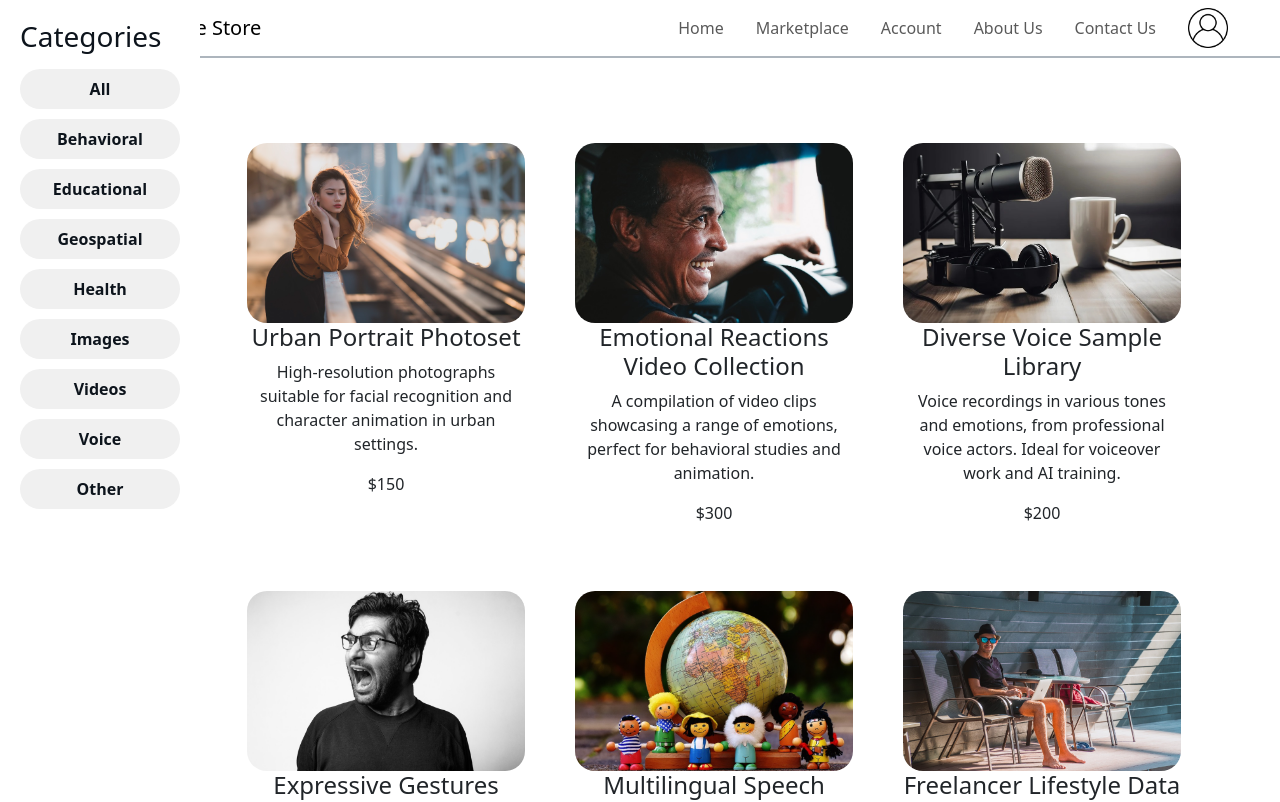
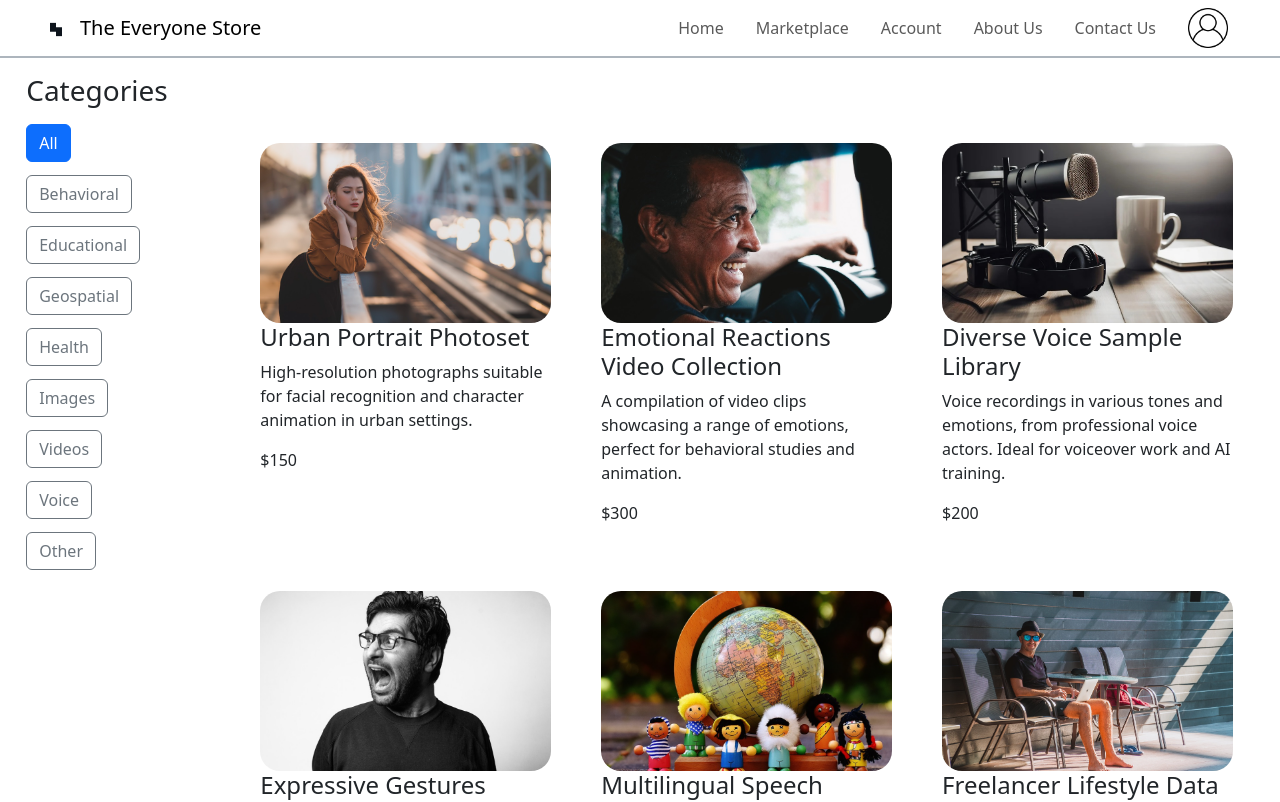
Before and after one commit to simonnilsson90/EksjoSot_Frontend, a React (Create React App) app: page /market in a window 1280 px wide. Shown: the top 802 px of the page. Built offline with nearby package versions, Linux system fonts and the light colour scheme.

Commit message:
Style CategoryFilter with react styling instead of with .css file

```diff
--- a/package.json
+++ b/package.json
@@ -6,7 +6,6 @@
     "@testing-library/jest-dom": "^5.17.0",
     "@testing-library/react": "^13.4.0",
     "@testing-library/user-event": "^13.5.0",
-    "bootstrap": "^5.3.3",
     "react": "^18.2.0",
     "react-dom": "^18.2.0",
     "react-icons": "^5.0.1",
--- a/src/components/marketplace/CategoryFilter.js
+++ b/src/components/marketplace/CategoryFilter.js
@@ -1,18 +1,20 @@
-// src/components/marketplace/CategoryFilter.js:
-
 import React from "react";
-import "./CategoryFilter.css";
 
 const CategoryFilter = ({category, onCategoryChange}) => {
     const categories = ['All', 'Behavioral', 'Educational', 'Geospatial', 'Health', 'Images', 'Videos', 'Voice', 'Other'];
 
     return (
-        <aside className="category-filter">
-            <h3>Categories</h3>
-            <ul>
+        <aside className="category-filter p-3" >
+            <h3 className="mb-3">Categories</h3>
+            <ul className="list-unstyled d-flex flex-wrap" style={{gap: '5px'}} >
                 {categories.map((cat) =>
-                    <li key={cat} className={category === cat ? 'active' : ''}>
-                        <button onClick={() => onCategoryChange(cat)}>{cat}</button>
+                    <li key={cat} className="mb-2">
+                        <button
+                            onClick={() => onCategoryChange(cat)}
+                            className={`btn ${category === cat ? 'btn-primary' : 'btn-outline-secondary'} btn-block`}
+                        >
+                            {cat}
+                        </button>
                     </li>
                 )}
             </ul>
@@ -20,5 +22,4 @@ const CategoryFilter = ({category, onCategoryChange}) => {
     );
 }
 
-
 export default CategoryFilter;
--- a/src/components/marketplace/DatasetList.css
+++ /dev/null
@@ -1,19 +0,0 @@
-.dataset-list {
-    display: grid;
-    grid-template-columns: repeat(auto-fill, minmax(250px, 1fr));
-    gap: 20px;
-    padding: 20px;
-    margin-top: 50px;
-}
-
-.dataset-item {
-    padding: 15px;
-    text-align: center;
-}
-
-.dataset-item img {
-    width: 100%;
-    height: 180px;
-    border-radius: 20px;
-    object-fit: cover;
-}
--- a/src/components/marketplace/DatasetList.js
+++ b/src/components/marketplace/DatasetList.js
@@ -1,14 +1,11 @@
-// src/components/marketplace/DatasetList.js:
-
 import React from 'react';
-import "./DatasetList.css";
 
 const DatasetList = ({ datasets }) => {
     return (
-        <div className="dataset-list">
+        <div style={datasetList}>
             {datasets.map((dataset) => (
-                <div key={dataset.id} className="dataset-item">
-                    <img src={`/images/marketplace/${dataset.imagePreview}`} alt={dataset.title} />
+                <div key={dataset.id} style={datasetitem}>
+                    <img src={`/images/marketplace/${dataset.imagePreview}`} alt={dataset.title} style={dataSetImage} />
                     <h4>{dataset.title}</h4>
                     <p>{dataset.description}</p>
                     <p className="price">${dataset.price}</p>
@@ -18,4 +15,24 @@ const DatasetList = ({ datasets }) => {
     );
 };
 
+const datasetitem = {
+    padding: '15px',
+    textAlign: 'left',
+};
+
+const datasetList = {
+    display: 'grid',
+    gap: '20px',
+    padding: '20px',
+    marginTop: '50px',
+    gridTemplateColumns: 'repeat(auto-fill, minmax(250px, 1fr))',
+}
+
+const dataSetImage = {
+    width: '100%',
+    height: '180px',
+    borderRadius: '20px',
+    objectFit: 'cover',
+}
+
 export default DatasetList;
--- a/src/views/MarketPage.css
+++ b/src/views/MarketPage.css
@@ -1,6 +1,7 @@
 .marketplace {
     display: flex;
     gap: 20px;
+
 }
 
 .filters-container {
--- a/src/views/MarketPage.js
+++ b/src/views/MarketPage.js
@@ -1,7 +1,5 @@
-// src/views/MarketPage.js:
-
 import React, {useState} from 'react';
-import './MarketPage.css';
+import './MarketPage.css'; // You might adjust or remove some custom styles
 
 import CategoryFilter from '../components/marketplace/CategoryFilter.js';
 import DatasetList from '../components/marketplace/DatasetList.js';
@@ -22,7 +20,6 @@ const Marketplace = () => {
         filterDatasets(newCategory);
     };
 
-
     const filterDatasets = (category) => {
         const filteredDatasets = dummyData
             .filter(dataset =>
@@ -31,11 +28,18 @@ const Marketplace = () => {
     };
 
     return (
-        <div className="marketplace">
-            <div className="filters-container">
-                <CategoryFilter category={filters.category} onCategoryChange={handleCategoryChange}/>
+        // Use Bootstrap's row and col classes for layout
+        <div className="container-fluid">
+            <div className="row">
+                <div className="col-md-2"> {/* Adjusted for Bootstrap's 12-column grid */}
+                    <div className="filters-container d-flex flex-column align-items-center gap-3"> {/* Bootstrap 5 utility classes */}
+                        <CategoryFilter category={filters.category} onCategoryChange={handleCategoryChange}/>
+                    </div>
+                </div>
+                <div className="col-md-10">
+                    <DatasetList datasets={datasets}/>
+                </div>
             </div>
-            <DatasetList datasets={datasets}/>
         </div>
     );
 };
```
Also changed, not shown: 1 other file (tests, documents, lock files or other folders).
